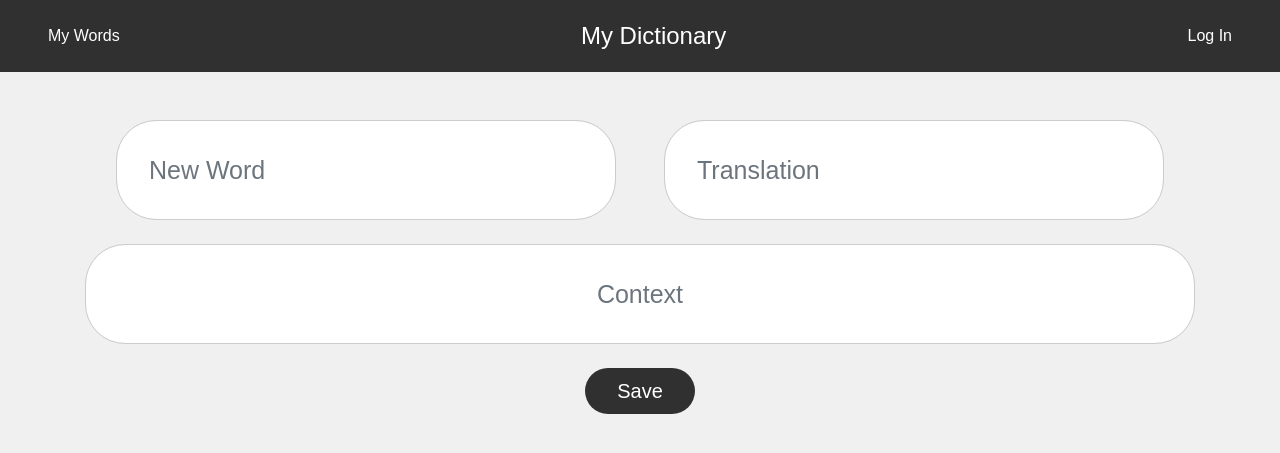
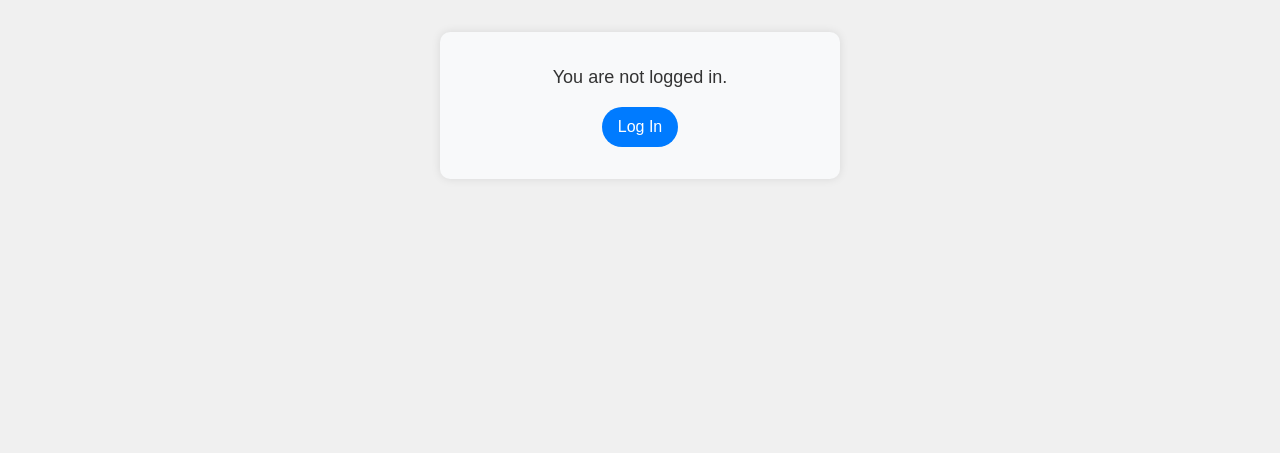
Before and after one commit to azamat-medenov/dict, a Django app: page / in a window 1280 px wide. Shown: the top 453 px of the page. Run offline with Django 4.2, Linux system fonts and the light colour scheme; some libraries are stand-ins or nearby versions.

Commit message:
authentication check feature

```diff
--- a/dictionary/words/static/words/css/style.css
+++ b/dictionary/words/static/words/css/style.css
@@ -14,6 +14,7 @@ header {
 }
 
 .title {
+    align: center;
     font-size: 24px;
     margin: 0;
     color: white; /* White text color */
@@ -74,3 +75,31 @@ button {
 .rounded-pill:hover {
     background-color: #272727; /* Slightly darker gray on hover */
 }
+.not-authenticated {
+    text-align: center;
+    padding: 2rem;
+    background-color: #f8f9fa; /* Light gray background color */
+    border-radius: 10px; /* Rounded corners */
+    box-shadow: 0 0 10px rgba(0, 0, 0, 0.1); /* Subtle shadow */
+    margin: 2rem auto; /* Center the container */
+    max-width: 400px; /* Set a max width */
+}
+
+.not-authenticated p {
+    font-size: 18px;
+    margin-bottom: 1rem;
+}
+
+.not-authenticated a {
+    display: inline-block;
+    padding: 0.5rem 1rem;
+    border-radius: 20px;
+    background-color: #007bff; /* Blue color */
+    color: white; /* White text color */
+    text-decoration: none;
+    transition: background-color 0.3s, color 0.3s;
+}
+
+.not-authenticated a:hover {
+    background-color: #0056b3; /* Slightly darker blue on hover */
+}
--- a/dictionary/words/templates/words/base.html
+++ b/dictionary/words/templates/words/base.html
@@ -7,19 +7,22 @@
     <meta name="viewport" content="width=device-width, initial-scale=1.0">
     <link rel="stylesheet" href="https://stackpath.bootstrapcdn.com/bootstrap/4.5.2/css/bootstrap.min.css">
     <link rel="stylesheet" href="{% static 'words/css/style.css' %}">
-    <title>My Dictionary</title>
+    {% block title %}<title>Dictionary</title>{% endblock %}
 </head>
 <body>
+{% if user.is_authenticated %}
     <header class="text-center">
-        <button id="myWordsButton" class="btn btn-secondary rounded-pill">My Words</button>
-        <h1 class="title">My Dictionary</h1>
-        {% if user.is_authenticated %}
+            <button id="myWordsButton" class="btn btn-secondary rounded-pill">My Words</button>
+            <h1 class="title">My Dictionary</h1>
             <a href="#" class="btn btn-secondary rounded-pill">Log out</a>
-        {% else %}
-            <a href="#" class="btn btn-secondary rounded-pill">Log In</a>
-        {% endif %}
     </header>
 {% block content %}
 {% endblock %}
+{% else %}
+    <div class="not-authenticated">
+            <p>You are not logged in.</p>
+            <a href="#" class="btn btn-primary rounded-pill">Log In</a>
+        </div>
+{% endif %}
 </body>
 </html>
```
